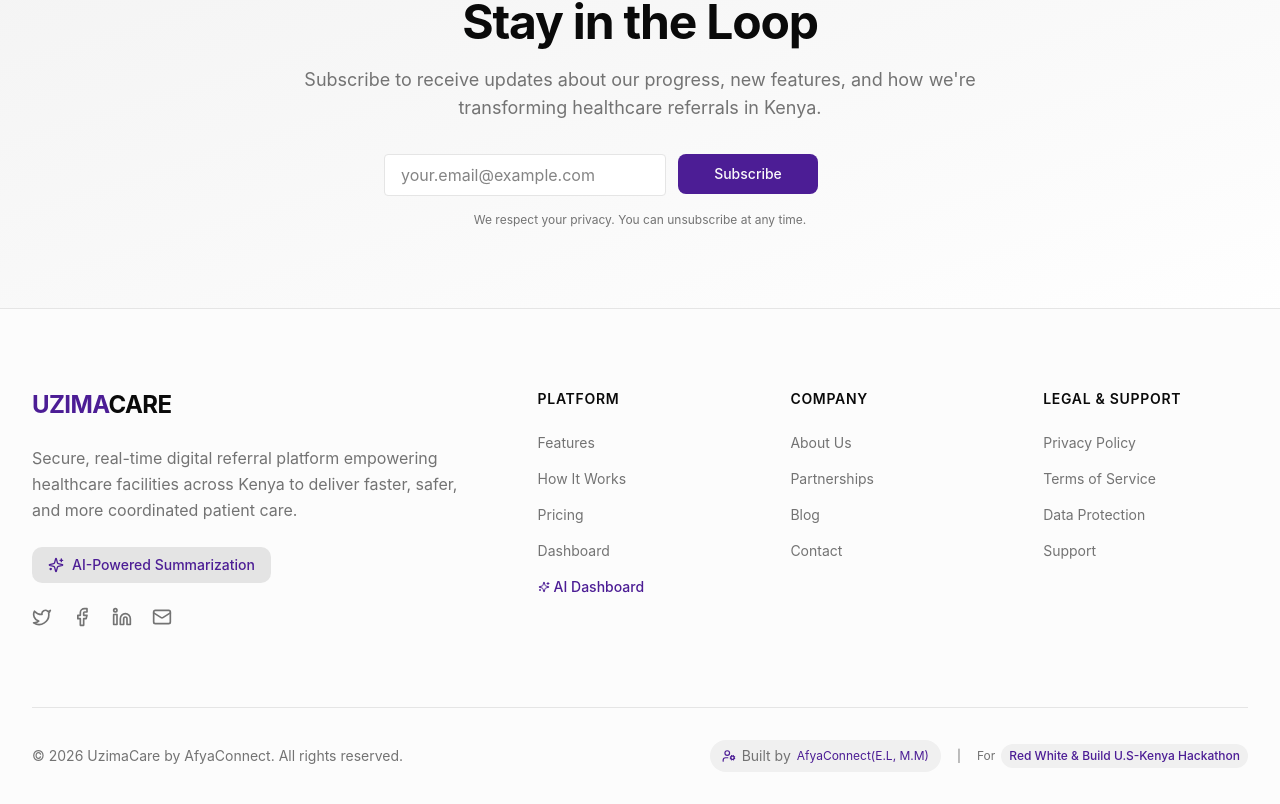
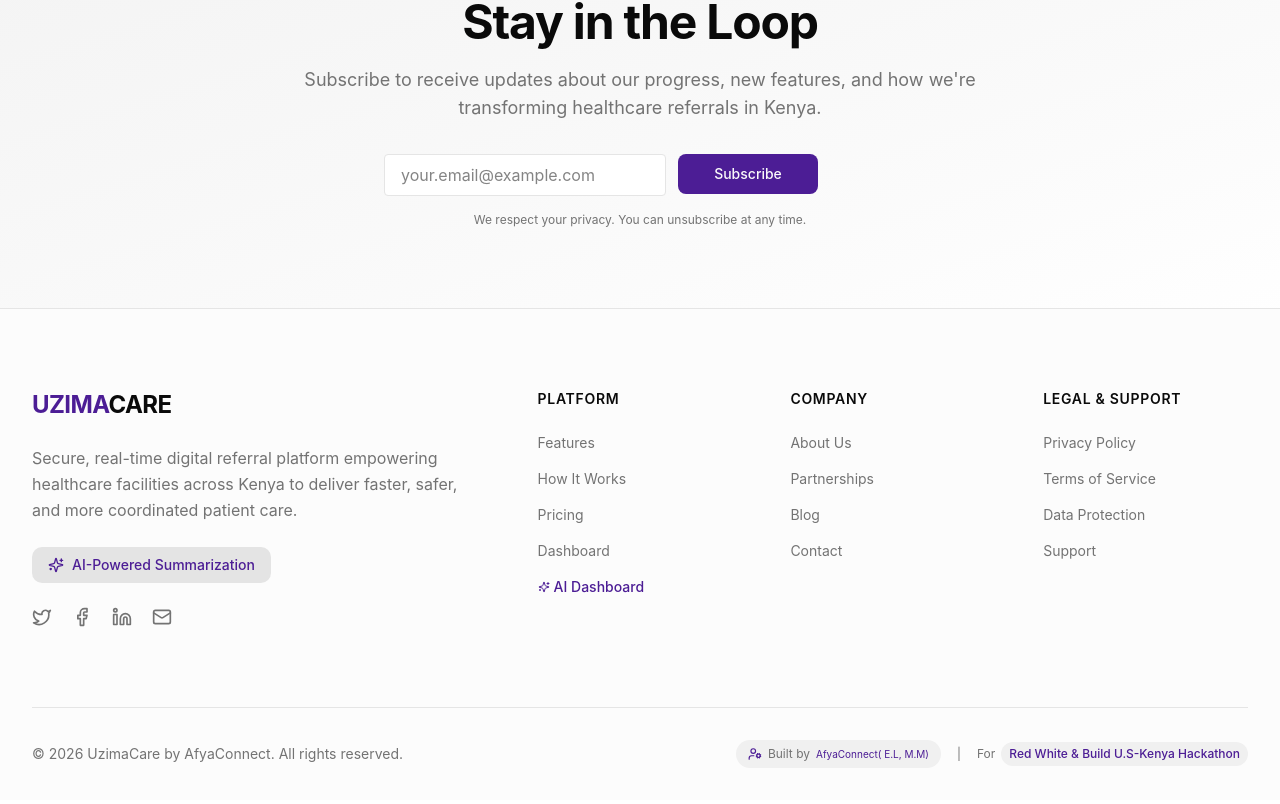
Before and after one commit to Ericadeshh/AfyaConnect, a Next.js app: page / in a window 1280 px wide. Shown: the part 6477-7281 px from the top of the page. Built offline with nearby package versions, Linux system fonts and the light colour scheme; no server answers.

Commit message:
footer update

```diff
--- a/components/layout/Footer.tsx
+++ b/components/layout/Footer.tsx
@@ -224,9 +224,9 @@ export default function Footer() {
               {/* Developer credit - with technician icon */}
               <span className="flex items-center gap-1.5 bg-primary/5 px-3 py-1.5 rounded-full">
                 <UserCog className="h-3.5 w-3.5 text-primary" />
-                <span>Built by</span>
-                <span className="text-xs text-primary">
-                  AfyaConnect(E.L, M.M)
+                <span className="text-xs">Built by</span>
+                <span className="text-[10px] text-primary">
+                  AfyaConnect( E.L, M.M)
                 </span>
               </span>
 
```
